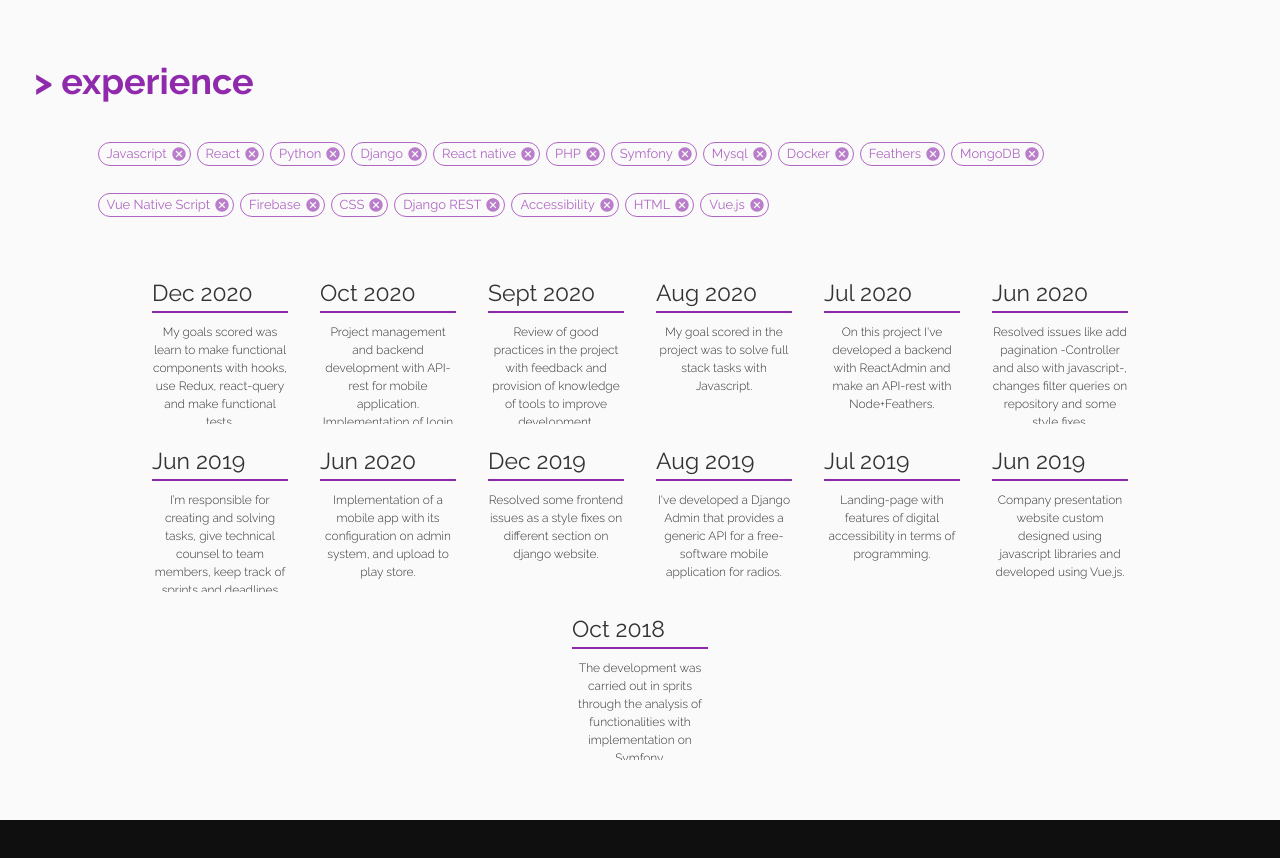
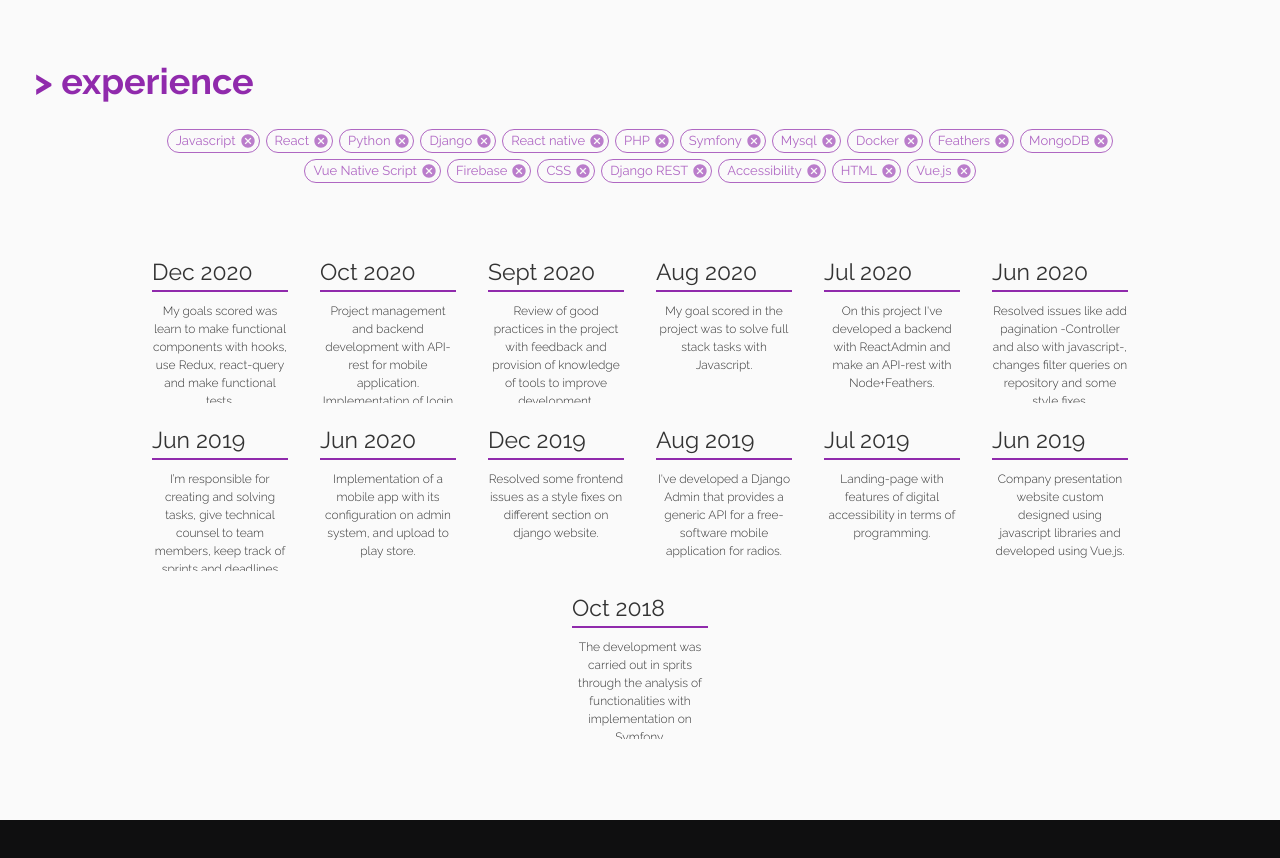
Before and after one commit to NataliaSuarez/NataliaSuarez.github.io, a React (Create React App) app: page / in a window 1280 px wide. Shown: the part 1580-2438 px from the top of the page. Built offline with nearby package versions, Linux system fonts and the light colour scheme.

Commit message:
update display filter chips

```diff
--- a/src/components/sections/Experience.js
+++ b/src/components/sections/Experience.js
@@ -168,6 +168,10 @@ const useStyles = makeStyles((theme) => ({
     justifyContent: "center",
     width: "90%",
     alignSelf: "center",
+    height: "max-content",
+    display: "flex",
+    alignItems: "center",
+    flexFlow: "wrap",
   },
   gridContainer: {
     paddingTop: "10px",
```
